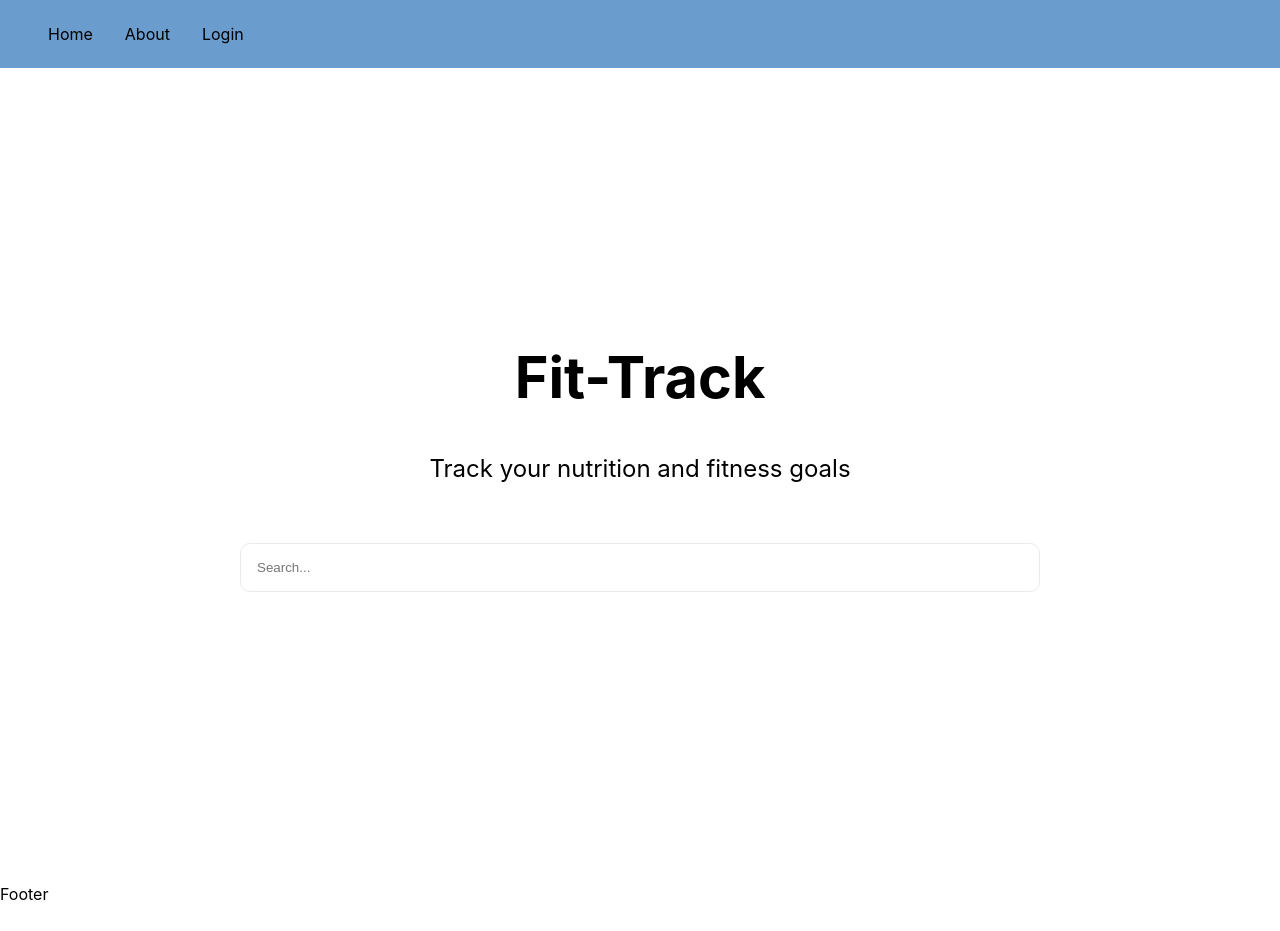
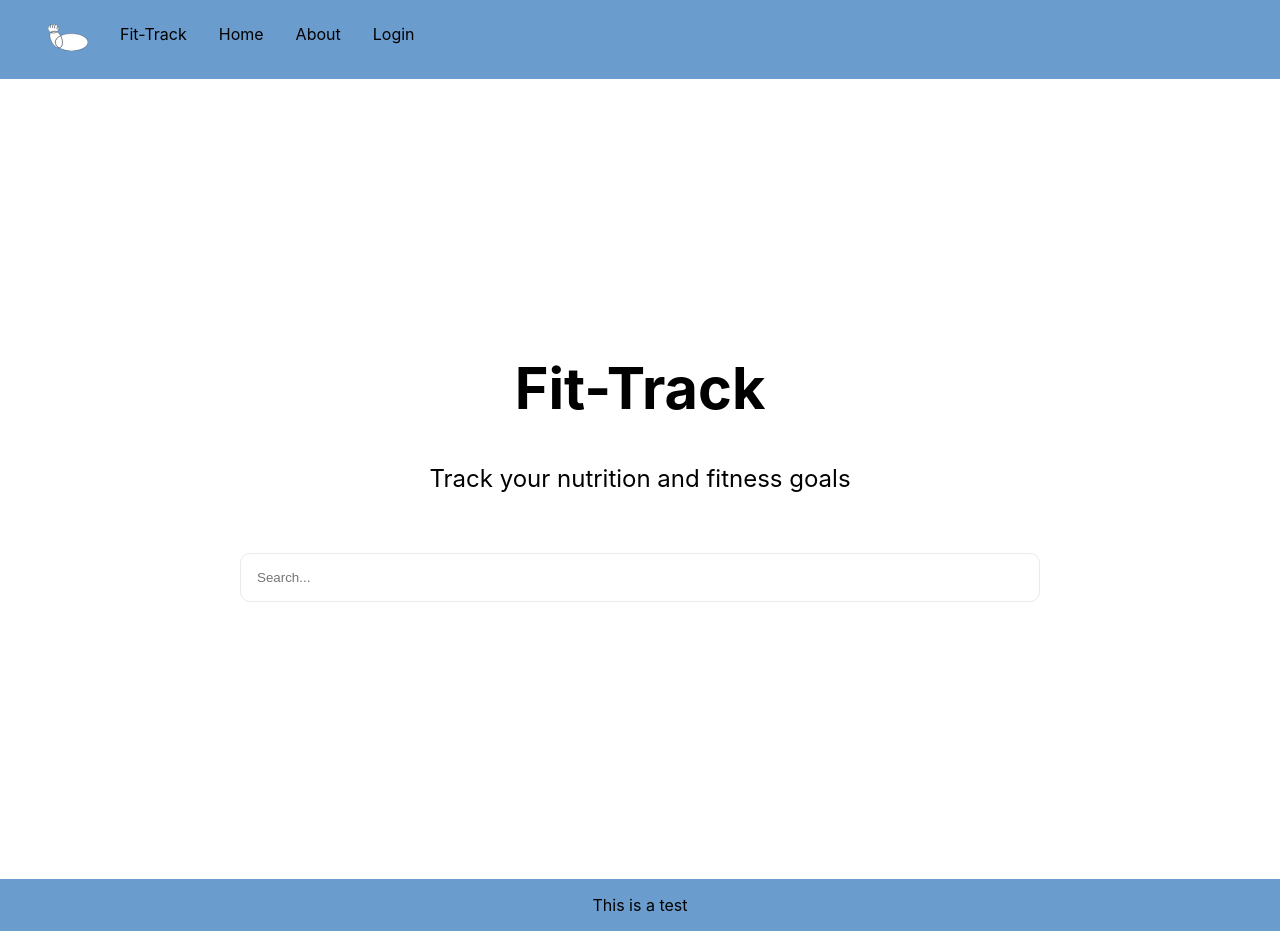
Before and after one commit to JerLPaul/Fit-Track, a Next.js app in the folder react/: page / in a window 1280 px wide. Built offline with nearby package versions, Linux system fonts and the light colour scheme.

Commit message:
added temp logo and updated footer

```diff
--- a/react/layouts/navandfooter.js
+++ b/react/layouts/navandfooter.js
@@ -1,17 +1,20 @@
 import styles from "../styles/nav.module.css"
 import Head from 'next/head'
+import Image from 'next/image'
 
 export default function NavAndFooter({ children }) {
   return (
     <div>
         <Head>
             <title>Fit-Track</title>
-            <link rel="icon" href="/favicon.ico" />
+            <link rel="icon" href="/logo.ico" />
         </Head>
 
         <main>
             <nav className={styles.navbar}>
                 <ul className={styles.navlist}>
+                    <li className={styles.navitem}> <a href="/"> <Image src="/logo.svg" alt="Fit-Track Logo" width={40} height={30}/> </a></li>
+                    <li className={styles.navitem}> <a href="/">Fit-Track</a></li>
                     <li className={styles.navitem}> <a href="/">Home</a></li>
                     <li className={styles.navitem}> <a href="/">About</a></li>
                     <li className={styles.navitem}> <a href="/">Login</a></li>
@@ -20,8 +23,8 @@ export default function NavAndFooter({ children }) {
                 </ul>
             </nav>
             {children}
-            <footer>
-                <p>Footer</p>
+            <footer className={styles.footer}>
+                <p>This is a test</p>
             </footer>
         </main>
     </div>
--- a/react/styles/nav.module.css
+++ b/react/styles/nav.module.css
@@ -14,6 +14,8 @@
 }
 
 .navitem {
+    display: flex;
+    flex-direction: row;
     margin-right: 1rem;
     padding: 0.5rem 0.5rem 0.5rem 0.5rem;
 }
@@ -24,3 +26,12 @@
     border-radius: 5px;
     transition: background-color 0.5s;
 }
+
+.footer {
+    display: flex;
+    align-items: center;
+    justify-content: center;
+    background-color: #6a9cce;
+    min-width: 99vw;
+
+}
```
Also changed, not shown: react/public/logo.svg (added), 1 other file (tests, documents, lock files or other folders).
